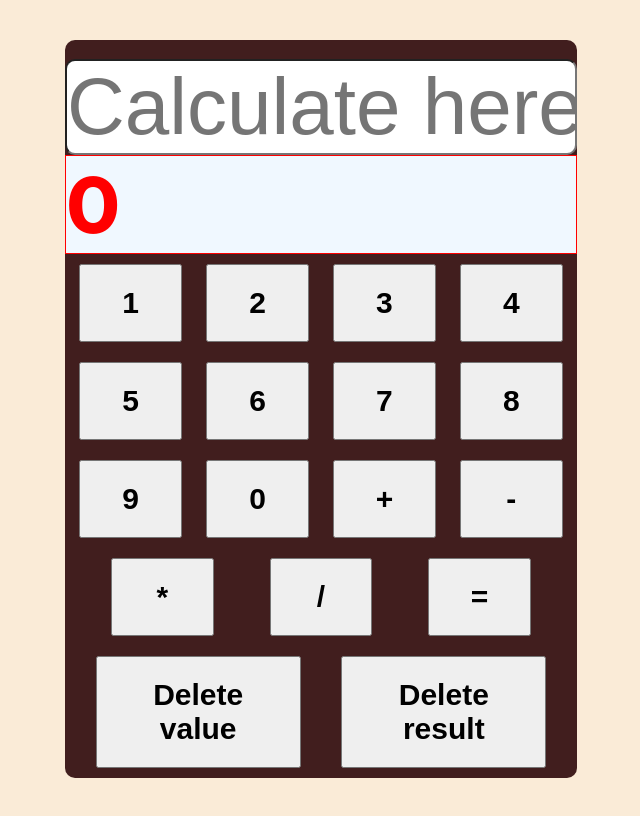
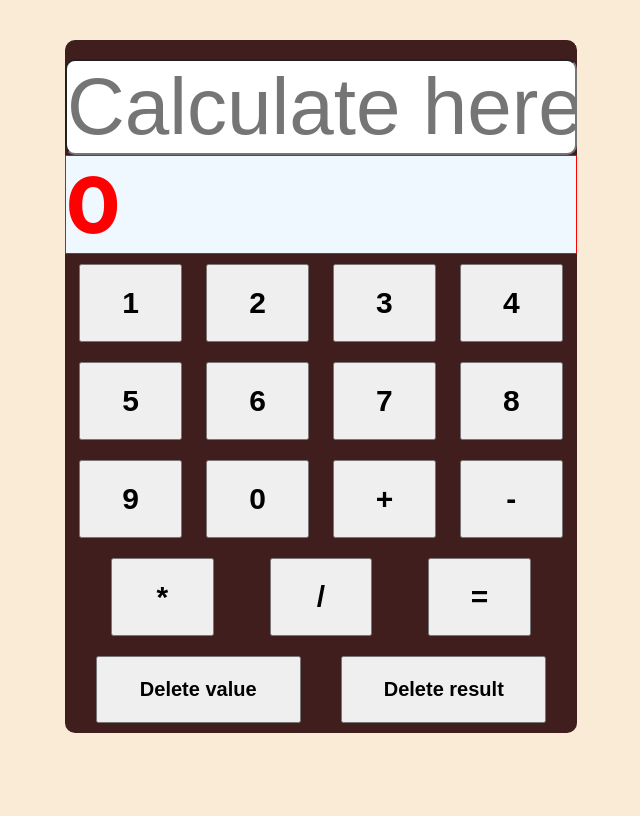
Before and after one commit to Otulaja-Favour/A-mini-calculator, a plain HTML site: page index.html in a window 1280 px wide. Shown: the whole page, without its empty margins (319-959 px from the left). Drawn offline with Linux system fonts and the light colour scheme.

Commit message:
adjusted font size of delete

```diff
--- a/style.css
+++ b/style.css
@@ -49,7 +49,7 @@ h1{
 }
 .but{
     width: 40%;
-font-size: 20px
+font-size: 20px !important;
 }
 
 @media screen and (max-width:600px) {
```
